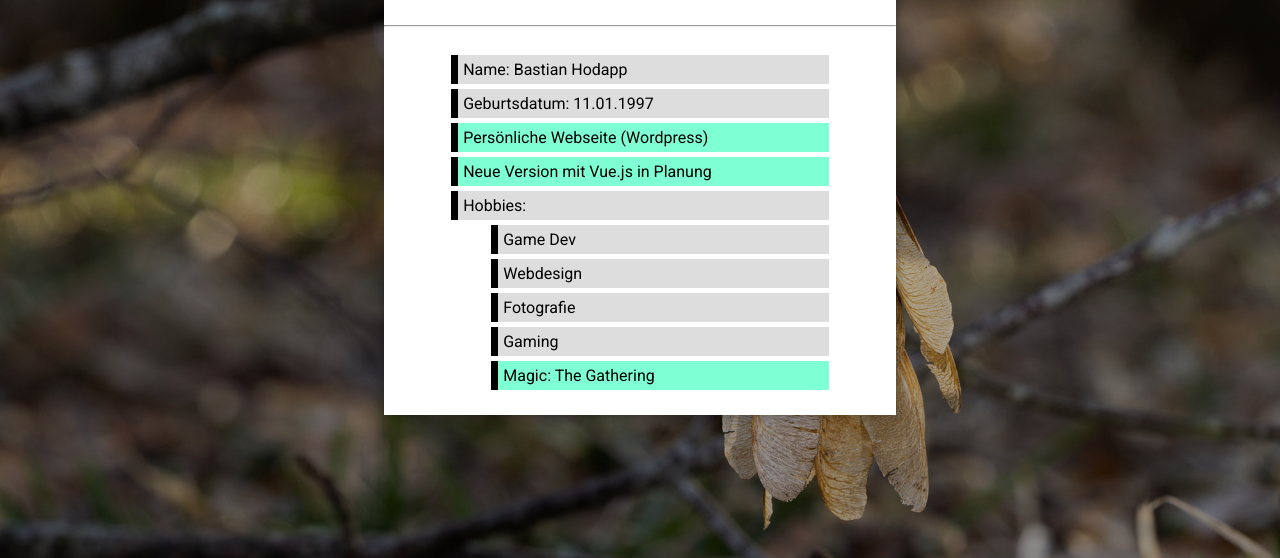
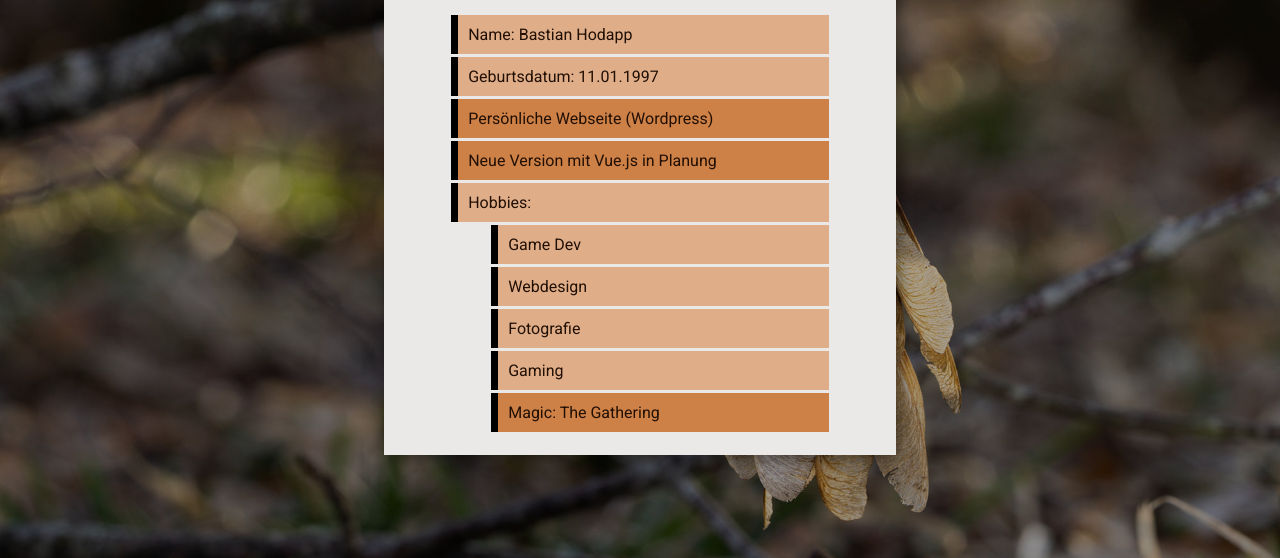
Before and after one commit to Bassadin/MIB4-Softwaredesign, a plain HTML site: page steckbrief/index.html in a window 1280 px wide. Shown: the part 242-800 px from the top of the page. Drawn offline with nearby package versions, Linux system fonts and the light colour scheme.

Commit message:
Changed color scheme

```diff
--- a/steckbrief/styles.css
+++ b/steckbrief/styles.css
@@ -26,8 +26,8 @@ html, body {
 
 .card {
     /* margin: 50px auto; */
-    box-shadow: 2px 2px 10px rgba(0, 0, 0, .3);
-    background-color: white;
+    box-shadow: 5px 5px 14px rgba(0, 0, 0, .4);
+    background-color: #EAE9E8;
 }
 
 @media (max-width: 999px) {
@@ -75,11 +75,11 @@ html, body {
 ul {
     list-style: none;
     margin: 0;
-    /* padding-left: 0; */
+    color: #210F04;
 }
 
 ul li {
-    margin-bottom: 5px;
+    margin-bottom: 3px;
     padding: 0;
     border-left: 7px black solid;
 }
@@ -87,22 +87,19 @@ ul li {
 li * {
     width: 100%;
     height: 100%;
-    padding: 5px;
+    padding: 10px;
     display: inline-block;
-    background-color: #DDDDDD;
+    background-color: #DFAE89;
     transition: background-color .3s;
 }
 
 li a[href] {
-    background-color: aquamarine;
+    background-color: #CE8147;
     text-decoration: none;
     color: inherit;
 }
 
 li *:hover {
-    background-color: lightsalmon !important;
+    background-color: #561D25 !important;
+    color: #CE8147 !important;
 }
-
-/* #personal-data ul li {
-    margin: 5px 0;
-} */
```
